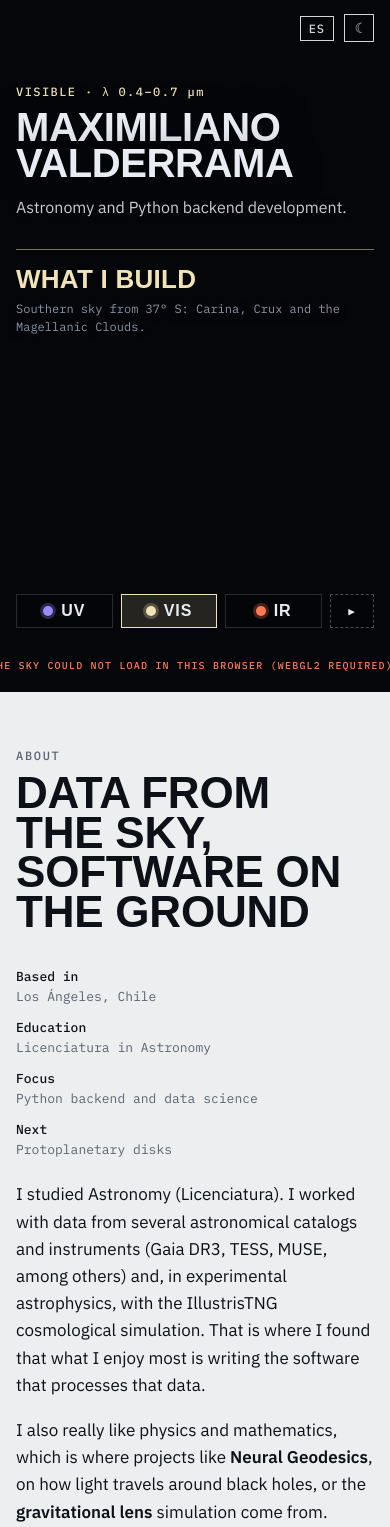
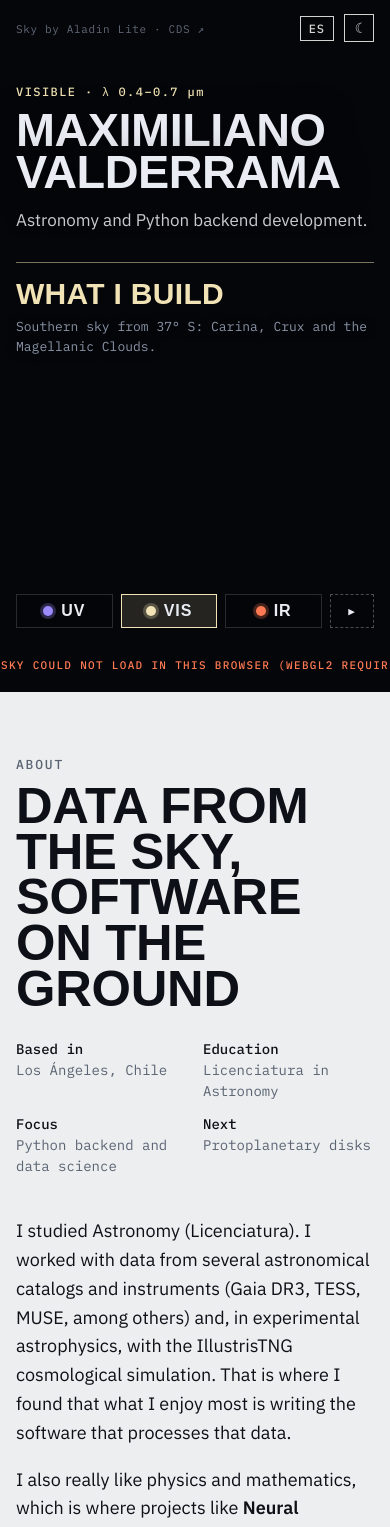
Before and after one commit to mmmaxii/portfolio, a Next.js app: page /en in a window 390 px wide. Shown: the top 1527 px of the page. Built offline with nearby package versions, Linux system fonts and the light colour scheme; a web font is replaced by a local one.

Commit message:
Vista móvil: textos más grandes, espectro deslizable y contacto; sin menú de Aladin y crédito en el cielo

```diff
--- a/app/globals.css
+++ b/app/globals.css
@@ -99,6 +99,9 @@ body.focused .bar{opacity:0;pointer-events:none}
 
 .readout{position:absolute;z-index:10;left:clamp(16px,3vw,32px);bottom:22px;font:400 11.5px/1.7 var(--f-mono);color:var(--night-dim);font-variant-numeric:tabular-nums;pointer-events:none}
 .readout b{color:var(--night-ink);font-weight:500}
+.powered{position:absolute;z-index:10;left:clamp(16px,3vw,32px);bottom:6px;font:400 10px var(--f-mono);letter-spacing:.06em;color:var(--night-dim);text-decoration:none;opacity:.7}
+.powered:hover{opacity:1;color:var(--night-ink)}
+body.focused .powered{opacity:0;pointer-events:none}
 .hint{position:absolute;z-index:10;left:50%;bottom:22px;transform:translateX(-50%);font:500 11px var(--f-mono);letter-spacing:.12em;text-transform:uppercase;color:var(--night-dim);text-align:center;pointer-events:none;transition:opacity .3s;white-space:nowrap}
 .hint.err{color:var(--ir)}
 .down{position:absolute;z-index:10;right:clamp(16px,3vw,32px);bottom:18px;font:500 12px var(--f-mono);letter-spacing:.1em;text-transform:uppercase;text-decoration:none;border:1px solid rgba(233,237,243,.3);padding:8px 14px;border-radius:999px;background:rgba(4,6,10,.5)}
@@ -133,6 +136,7 @@ body.focused .bar{opacity:0;pointer-events:none}
   .fb{min-width:0;flex:1;padding:8px 10px;grid-template-columns:10px auto;column-gap:8px}
   .fb small{display:none}
   .readout{display:none}
+  .powered{bottom:auto;top:calc(22px + env(safe-area-inset-top,0px))}
   .hint{bottom:20px;font-size:10px}
   .down{display:none}
   .card{top:auto;bottom:12px;max-height:46%}
@@ -332,7 +336,7 @@ body.focused .tour{margin-top:0;padding:8px 12px}
  * <head>; vale 1 hasta 1920 px de ancho), así la composición se ve igual. El cielo no se escala para
  * no perder resolución; las alturas en svh se dividen por --k porque el zoom las multiplicaría.
  */
-.paper .wrap,.bar,.intro,.filters,.readout,.hint,.down,.card,.deep-tag{zoom:var(--k,1)}
+.paper .wrap,.bar,.intro,.filters,.readout,.powered,.hint,.down,.card,.deep-tag{zoom:var(--k,1)}
 
 /* pantallas muy bajas (celular horizontal, zoom muy alto): el espectro deja espacio a la curva */
 @media (max-height:480px){
@@ -352,3 +356,64 @@ body.focused .tour{margin-top:0;padding:8px 12px}
   .fb b{font-size:15px}
   .tour{margin-top:0;padding:6px 12px}
 }
+
+/* ---------- celulares (solo bajo 600 px; laptop y tablet no cambian) ---------- */
+@media (max-width:600px){
+  /* textos del cielo (la interacción con Aladin queda igual) */
+  .intro h1{font-size:clamp(40px,12vw,56px)}
+  .role{font-size:17px}
+  .theme h2{font-size:30px}
+  .theme .note{font-size:13px}
+  .hint{font-size:11px}
+  .powered{font-size:11px}
+  .card h3{font-size:30px}
+  .card .cat,.card .pk{font-size:12px}
+  .card .coords{font-size:13px}
+  .card .fact{font-size:15px}
+  .card .desc{font-size:15.5px;line-height:1.55}
+  .tags li{font-size:12.5px;padding:4px 9px}
+  .links a{font-size:13px;padding:10px 14px}
+
+  /* bitácora */
+  section.blk{padding-block:64px}
+  .sec-head .k{font-size:13px}
+  .sec-head h2{font-size:clamp(44px,13vw,60px)}
+  .lede{font-size:17px;line-height:1.55;margin-top:16px}
+  .about{margin-top:28px;gap:28px}
+  .about .facts{font-size:14px;display:grid;grid-template-columns:1fr 1fr;column-gap:16px}
+  .about .txt{font-size:18px}
+
+  /* espectro: los elementos en una fila deslizable, el gráfico más grande */
+  .spec-bands{flex-wrap:nowrap;overflow-x:auto;scrollbar-width:none;margin-inline:-16px;padding-inline:16px;position:relative;margin-bottom:10px}
+  .spec-bands::-webkit-scrollbar{display:none}
+  .sb{flex:none;font-size:13px;padding:10px 13px}
+  .spec-step{font-size:12px}
+  .spec-scroll{margin-inline:-16px;padding-inline:16px;scrollbar-width:none}
+  .spec-scroll::-webkit-scrollbar{display:none}
+  .spec-svg{min-width:1000px}
+  .spec-id text{font-size:14px}
+  .spec-tick text{font-size:12.5px}
+  .sd-head h3{font-size:30px}
+  .sd-head p{font-size:13.5px}
+  .sd-k{font-size:12px}
+  .sd-src a,.sd-src span{font-size:15px;padding:8px 12px}
+  .sd-list button{font-size:15px;padding:9px 12px}
+
+  /* catálogo */
+  .idx{margin-top:32px}
+  .idx a,.idx .row{gap:6px;padding-block:22px}
+  .idx .bd{font-size:12px}
+  .idx h3{font-size:30px}
+  .idx .tech{font-size:14px;line-height:1.5}
+  .idx .obj{font-size:13px;display:flex;flex-direction:column;gap:6px}
+  .idx .mini{width:100%;max-width:280px;height:14px}
+
+  /* contacto y pie */
+  .contact .mail{font-size:clamp(30px,10vw,44px)}
+  .contact .btns{width:100%}
+  .contact .btns .btn{flex:1 1 140px;text-align:center;white-space:nowrap}
+  .btn{font-size:13px;padding:15px 18px}
+  .social{flex-wrap:wrap;gap:14px 22px;font-size:14px}
+  footer{font-size:12.5px}
+}
+@media (max-width:380px){.card h3{font-size:26px}.intro h1{font-size:40px}}
--- a/components/Sky.tsx
+++ b/components/Sky.tsx
@@ -493,6 +493,14 @@ export default function Sky({ locale }: { locale: Locale }) {
     root.addEventListener("pointerdown", onDown, opts);
     root.addEventListener("pointerup", onUp, opts);
     root.addEventListener("pointerleave", onLeave);
+    // Sin el menú de herramientas de Aladin al hacer clic derecho sobre el cielo.
+    const onMenu = (e: MouseEvent) => {
+      if (e.target instanceof Element && e.target.closest("#aladin-lite")) {
+        e.preventDefault();
+        e.stopPropagation();
+      }
+    };
+    root.addEventListener("contextmenu", onMenu, { capture: true });
     window.addEventListener("keydown", onKey);
     document.addEventListener("click", onDocClick);
     return () => {
@@ -503,6 +511,7 @@ export default function Sky({ locale }: { locale: Locale }) {
       root.removeEventListener("pointerdown", onDown, opts);
       root.removeEventListener("pointerup", onUp, opts);
       root.removeEventListener("pointerleave", onLeave);
+      root.removeEventListener("contextmenu", onMenu, { capture: true });
       window.removeEventListener("keydown", onKey);
       document.removeEventListener("click", onDocClick);
     };
@@ -635,6 +644,9 @@ export default function Sky({ locale }: { locale: Locale }) {
       <p className="readout" ref={readoutRef}>
         α <b>--</b> δ <b>--</b> · {T.field} <b>--</b>
       </p>
+      <a className="powered" href="https://aladin.cds.unistra.fr/AladinLite/" target="_blank" rel="noopener noreferrer">
+        {T.powered}
+      </a>
       <p className={`hint${status === "error" ? " err" : ""}`}>{hint}</p>
       <a className="down" href="#sobre">
         {T.logbook}
--- a/components/Spectrum.tsx
+++ b/components/Spectrum.tsx
@@ -128,6 +128,7 @@ export default function Spectrum({ locale }: { locale: Locale }) {
   const svgRef = useRef<SVGSVGElement>(null);
   const pinRef = useRef<HTMLDivElement>(null);
   const scrollRef = useRef<HTMLDivElement>(null);
+  const bandsRef = useRef<HTMLDivElement>(null);
 
   const scrollBand = stage >= 1 && stage <= NB ? SPECTRUM[stage - 1].id : null;
   const band = manual ? manual.band : scrollBand;
@@ -175,6 +176,15 @@ export default function Spectrum({ locale }: { locale: Locale }) {
     const mid = (Math.min(...xs) + Math.max(...xs)) / 2;
     box.scrollTo({ left: (mid / W) * svg.clientWidth - box.clientWidth / 2, behavior: "smooth" });
   }, [band]);
+
+  // En celular los elementos van en una sola fila deslizable: el activo se centra solo.
+  useEffect(() => {
+    const row = bandsRef.current;
+    if (!row || row.scrollWidth <= row.clientWidth + 1) return;
+    const on = row.querySelector<HTMLElement>('[aria-pressed="true"]');
+    if (!on) return;
+    row.scrollTo({ left: on.offsetLeft - (row.clientWidth - on.offsetWidth) / 2, behavior: "smooth" });
+  }, [band, stage]);
 
   const current = hover ?? locked;
 
@@ -262,7 +272,7 @@ export default function Spectrum({ locale }: { locale: Locale }) {
       <p className="spec-step" aria-hidden>
         {step}
       </p>
-      <div className="spec-bands" role="group" aria-label={U.bandsAria}>
+      <div className="spec-bands" role="group" aria-label={U.bandsAria} ref={bandsRef}>
         <button
           type="button"
           className="sb"
--- a/data/ui.ts
+++ b/data/ui.ts
@@ -52,6 +52,7 @@ export const UI = {
       hintExploreTouch: "Pellizca para acercar · arrastra para moverte",
       logbook: "Bitácora ↓",
       field: "campo",
+      powered: "Cielo con Aladin Lite · CDS ↗",
       project: "Proyecto",
       image: "Imagen",
       close: "Cerrar ficha",
@@ -121,6 +122,7 @@ export const UI = {
       hintExploreTouch: "Pinch to zoom · drag to move",
       logbook: "Logbook ↓",
       field: "field",
+      powered: "Sky by Aladin Lite · CDS ↗",
       project: "Project",
       image: "Image",
       close: "Close card",
```
